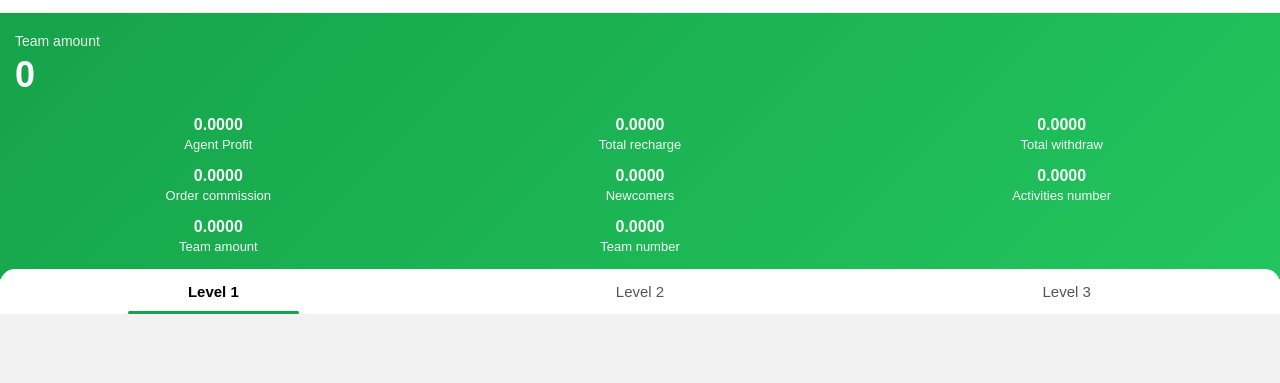
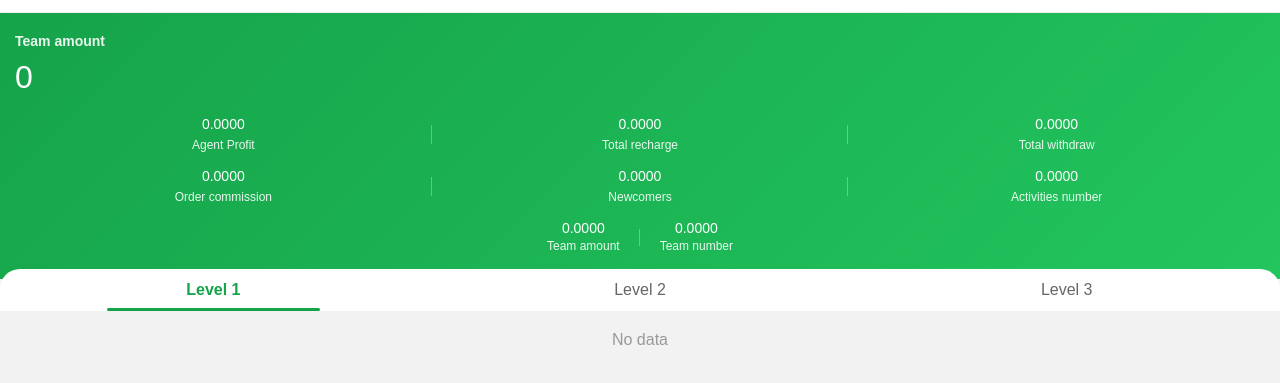
Before and after one commit to opcarro72-ops/order-grab, a website: page public/team.html in a window 1280 px wide. Shown: the part 43-426 px from the top of the page. Drawn offline with Linux system fonts and the light colour scheme.

Commit message:
Updated design and pages

```diff
--- a/public/team.html
+++ b/public/team.html
@@ -11,7 +11,6 @@
       background:#f2f2f2;
     }
 
-    /* HEADER */
     .header{
       position: relative;
       height:55px;
@@ -37,77 +36,124 @@
       cursor:pointer;
     }
 
-    /* TOP GREEN SECTION */
-    .top-box{
+    .top{
       background:linear-gradient(135deg,#16a34a,#22c55e);
       color:#fff;
       padding:20px 15px 25px;
     }
 
-    .team-title{
+    .top h3{
+      margin:0;
       font-size:14px;
       opacity:0.9;
     }
 
-    .team-value{
-      font-size:36px;
-      font-weight:bold;
-      margin-top:5px;
+    .big{
+      font-size:32px;
+      margin:10px 0 20px;
     }
 
-    /* GRID */
     .grid{
       display:grid;
-      grid-template-columns:repeat(3,1fr);
-      margin-top:20px;
-      gap:15px;
+      grid-template-columns: repeat(3,1fr);
+      gap:15px 0;
       text-align:center;
     }
 
-    .grid div{
-      font-size:13px;
-      opacity:0.95;
+    .item{
+      position:relative;
     }
 
-    .grid strong{
+    .item span{
       display:block;
-      font-size:16px;
+      font-size:14px;
       margin-bottom:3px;
     }
 
-    /* LEVEL TABS */
-    .levels{
-      display:flex;
-      background:#fff;
-      margin-top:-10px;
-      border-radius:15px 15px 0 0;
-      overflow:hidden;
+    .item small{
+      font-size:12px;
+      opacity:0.9;
     }
 
-    .level{
-      flex:1;
+    .item:not(:nth-child(3n))::after{
+      content:"";
+      position:absolute;
+      right:0;
+      top:25%;
+      height:50%;
+      width:1px;
+      background:rgba(255,255,255,0.3);
+    }
+
+    .bottom-row{
+      display:flex;
+      justify-content:center;
+      margin-top:15px;
+      gap:40px;
       text-align:center;
-      padding:14px 0;
-      font-size:15px;
-      cursor:pointer;
-      color:#555;
+    }
+
+    .bottom-item{
       position:relative;
     }
 
-    .level.active{
-      color:#000;
-      font-weight:600;
+    .bottom-item span{
+      display:block;
+      font-size:14px;
     }
 
-    .level.active::after{
+    .bottom-item small{
+      font-size:12px;
+      opacity:0.9;
+    }
+
+    .bottom-item:first-child::after{
+      content:"";
+      position:absolute;
+      right:-20px;
+      top:25%;
+      height:50%;
+      width:1px;
+      background:rgba(255,255,255,0.3);
+    }
+
+    .tabs{
+      display:flex;
+      background:#fff;
+      border-radius:20px 20px 0 0;
+      margin-top:-10px;
+    }
+
+    .tab{
+      flex:1;
+      text-align:center;
+      padding:12px;
+      cursor:pointer;
+      color:#666;
+      font-weight:500;
+      position:relative;
+    }
+
+    .tab.active{
+      color:#16a34a;
+      font-weight:bold;
+    }
+
+    .tab.active::after{
       content:"";
       position:absolute;
       bottom:0;
-      left:30%;
-      width:40%;
+      left:25%;
+      width:50%;
       height:3px;
       background:#16a34a;
       border-radius:3px;
+    }
+
+    .content{
+      padding:20px;
+      text-align:center;
+      color:#999;
     }
 
   </style>
@@ -115,68 +161,60 @@
 
 <body>
 
-<!-- HEADER -->
 <div class="header">
   <span class="back" onclick="history.back()">❮</span>
   <h2>Teams</h2>
 </div>
 
-<!-- TOP SECTION -->
-<div class="top-box">
-
-  <div class="team-title">Team amount</div>
-  <div class="team-value">0</div>
+<div class="top">
+  <h3>Team amount</h3>
+  <div class="big">0</div>
 
   <div class="grid">
-    <div>
-      <strong>0.0000</strong>
-      Agent Profit
+    <div class="item"><span>0.0000</span><small>Agent Profit</small></div>
+    <div class="item"><span>0.0000</span><small>Total recharge</small></div>
+    <div class="item"><span>0.0000</span><small>Total withdraw</small></div>
+
+    <div class="item"><span>0.0000</span><small>Order commission</small></div>
+    <div class="item"><span>0.0000</span><small>Newcomers</small></div>
+    <div class="item"><span>0.0000</span><small>Activities number</small></div>
+  </div>
+
+  <div class="bottom-row">
+    <div class="bottom-item">
+      <span>0.0000</span>
+      <small>Team amount</small>
     </div>
 
-    <div>
-      <strong>0.0000</strong>
-      Total recharge
-    </div>
-
-    <div>
-      <strong>0.0000</strong>
-      Total withdraw
-    </div>
-
-    <div>
-      <strong>0.0000</strong>
-      Order commission
-    </div>
-
-    <div>
-      <strong>0.0000</strong>
-      Newcomers
-    </div>
-
-    <div>
-      <strong>0.0000</strong>
-      Activities number
-    </div>
-
-    <div>
-      <strong>0.0000</strong>
-      Team amount
-    </div>
-
-    <div>
-      <strong>0.0000</strong>
-      Team number
+    <div class="bottom-item">
+      <span>0.0000</span>
+      <small>Team number</small>
     </div>
   </div>
 
 </div>
 
-<!-- LEVELS -->
-<div class="levels">
-  <div class="level active">Level 1</div>
-  <div class="level">Level 2</div>
-  <div class="level">Level 3</div>
+<div class="tabs">
+  <div class="tab active" onclick="switchTab(1)">Level 1</div>
+  <div class="tab" onclick="switchTab(2)">Level 2</div>
+  <div class="tab" onclick="switchTab(3)">Level 3</div>
 </div>
+
+<div class="content" id="tabContent">
+  No data
+</div>
+
+<script>
+function switchTab(level){
+  document.querySelectorAll(".tab").forEach(tab=>{
+    tab.classList.remove("active");
+  });
+
+  document.querySelectorAll(".tab")[level-1].classList.add("active");
+
+  document.getElementById("tabContent").innerText = "Level " + level + " data";
+}
+</script>
 
 </body>
 </html>
```
